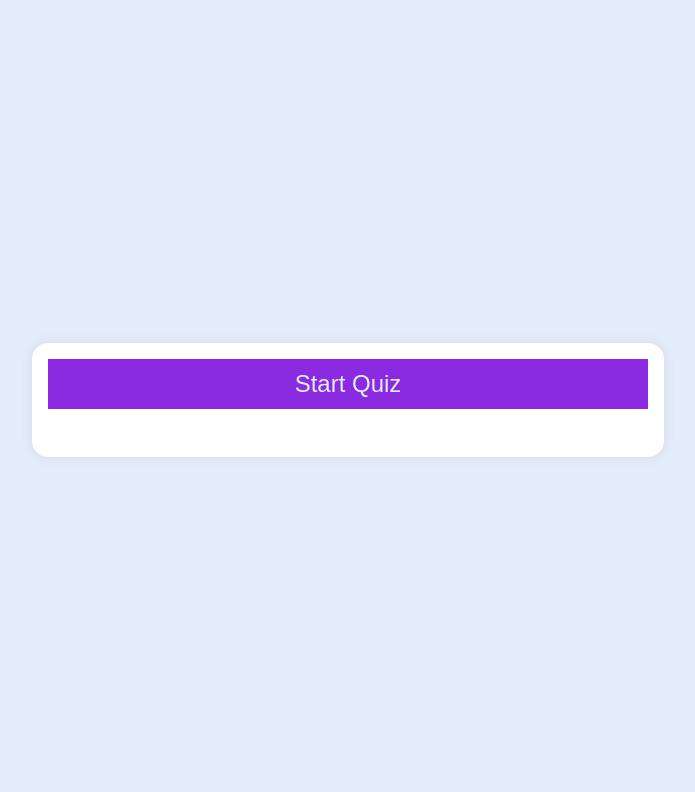
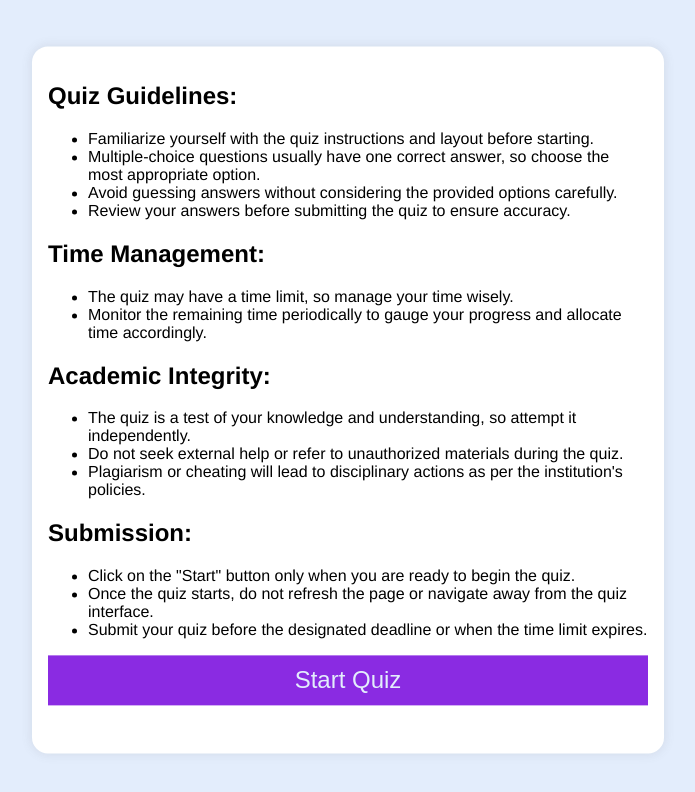
Before and after one commit to AhsanAmi/Quiz-Applicatoin, a plain HTML site: page index.html in a window 1280 px wide. Shown: the whole page, without its empty margins (292-987 px from the left). Drawn offline with Linux system fonts and the light colour scheme.

Commit message:
Update index.html

```diff
--- a/index.html
+++ b/index.html
@@ -12,18 +12,76 @@
 					Time Remaining:
 				</p>
 
-				<h2 id="question">
+				<h2 class="no-copy" id="question">
 				</h2>
 
-				<ul id="options">
+				<ul class="no-copy" id="options">
 					<!-- Options will be populated dynamically using JavaScript -->
 				</ul>
 			</div>
-			<button id="start-btn">Start Quiz</button>
-			<button id="next-btn" >Next</button>
-			<button id="prev-btn" >Previous</button>
-			<button id="submit-btn">Submit</button>
-			 <button id="restart-btn">Restart</button>
+
+			<div id="rules-and-regulations-container">
+				<h2>
+					Quiz Guidelines:
+				</h2>
+
+				<ul>
+					<li>Familiarize yourself with the quiz instructions and layout before starting.
+					</li>
+
+					<li>Multiple-choice questions usually have one correct answer, so choose the most appropriate option.
+					</li>
+
+					<li>Avoid guessing answers without considering the provided options carefully.
+					</li>
+
+					<li>Review your answers before submitting the quiz to ensure accuracy.
+					</li>
+				</ul>
+
+				<h2>
+					Time Management:
+				</h2>
+
+				<ul>
+					<li>The quiz may have a time limit, so manage your time wisely.
+					</li>
+
+					<li>Monitor the remaining time periodically to gauge your progress and allocate time accordingly.
+					</li>
+				</ul>
+
+				<h2>
+					Academic Integrity:
+				</h2>
+
+				<ul>
+					<li>The quiz is a test of your knowledge and understanding, so attempt it independently.
+					</li>
+
+					<li>Do not seek external help or refer to unauthorized materials during the quiz.
+					</li>
+
+					<li>Plagiarism or cheating will lead to disciplinary actions as per the institution's policies.
+					</li>
+				</ul>
+
+				<h2>
+					Submission:
+				</h2>
+
+				<ul>
+					<li>Click on the "Start" button only when you are ready to begin the quiz.
+					</li>
+
+					<li>Once the quiz starts, do not refresh the page or navigate away from the quiz interface.
+					</li>
+
+					<li>Submit your quiz before the designated deadline or when the time limit expires.
+					</li>
+				</ul>
+			</div>
+			<button id="start-btn">Start Quiz</button> <button id="next-btn">Next</button> <button id="prev-btn">Previous</button> <button id="submit-btn">Submit</button> <button id="restart-btn">Restart</button>
 			<p id="result">
 			</p>
 		</div>
```
